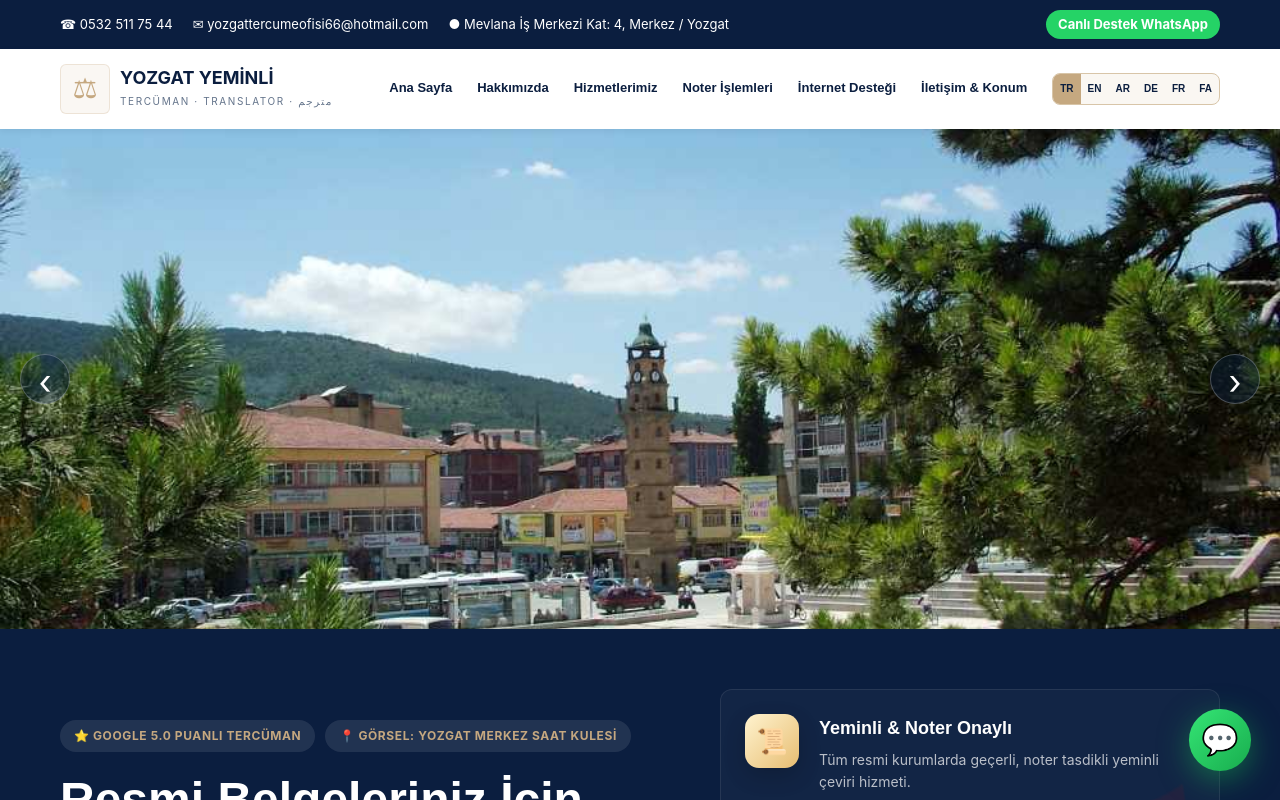
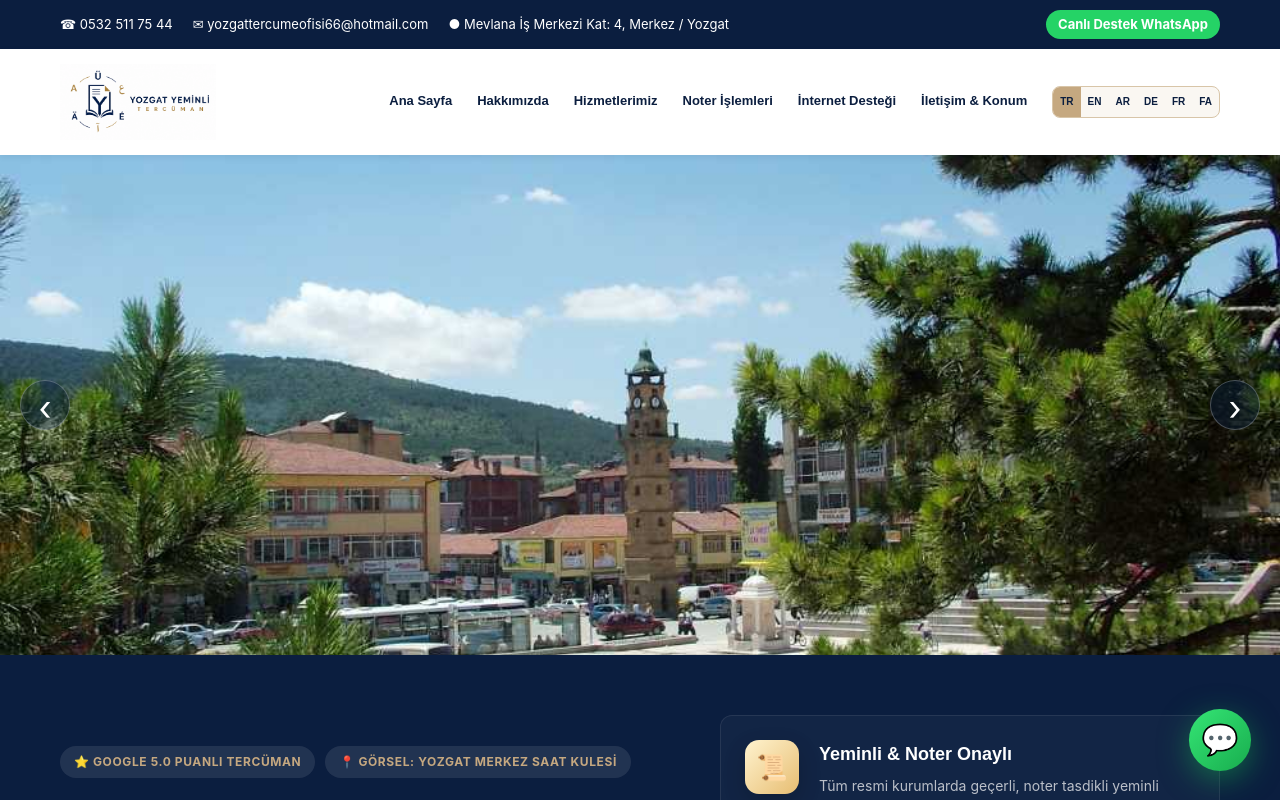
Before and after one commit to mohanadjebokje/tercumansitesi, a Next.js app: page / in a window 1280 px wide. Shown: the top 800 px of the page. Built offline with nearby package versions, Linux system fonts and the light colour scheme.

Commit message:
Apply multilingual brand logo

```diff
--- a/components/Header.js
+++ b/components/Header.js
@@ -2,6 +2,7 @@
 
 import { useState } from "react";
 import Link from "next/link";
+import Image from "next/image";
 
 const labels = {
   tr: {
@@ -59,8 +60,14 @@ export default function Header({ locale = "tr" }) {
     <header className="main-header">
       <div className="container header-container">
         <Link className="logo" href="/" title="Yozgat Yeminli Tercüman ana sayfa">
-          <span className="logo-icon">⚖</span>
-          <span className="logo-text"><strong>YOZGAT YEMİNLİ</strong><small>TERCÜMAN · TRANSLATOR · مترجم</small></span>
+          <Image
+            className="brand-logo"
+            src="/images/yozgat-yeminli-tercuman-logo.png"
+            alt="Yozgat Yeminli Tercüman"
+            width={480}
+            height={240}
+            priority
+          />
         </Link>
         <button className="hamburger-menu" onClick={() => setOpen(!open)} aria-expanded={open} aria-controls="main-menu" aria-label={t.menu}><span/><span/><span/></button>
         <nav id="main-menu" className={`nav-menu${open ? " active" : ""}`} aria-label="Main navigation">
```
Also changed, not shown: app/globals.css, public/images/yozgat-yeminli-tercuman-logo.png (added).
